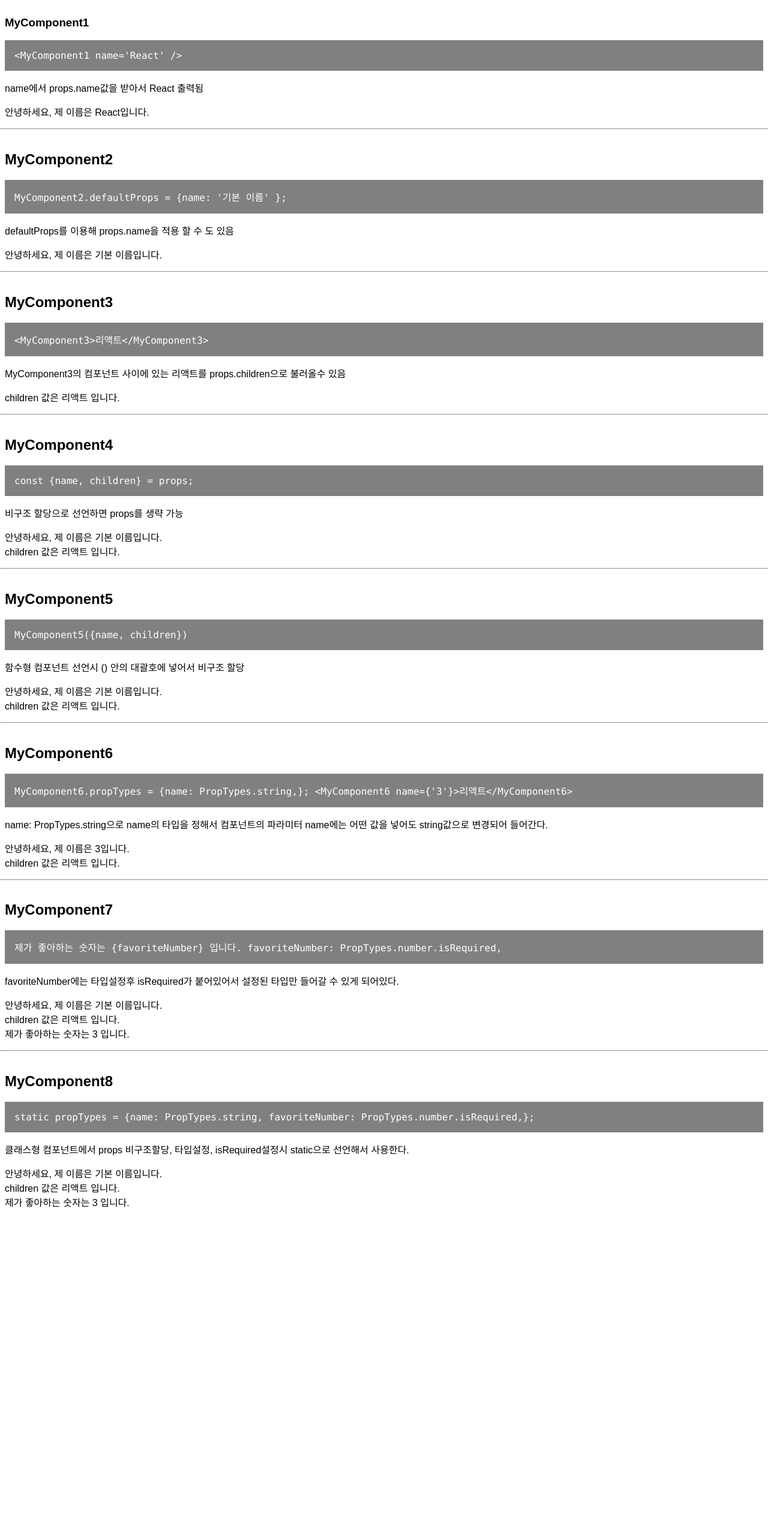
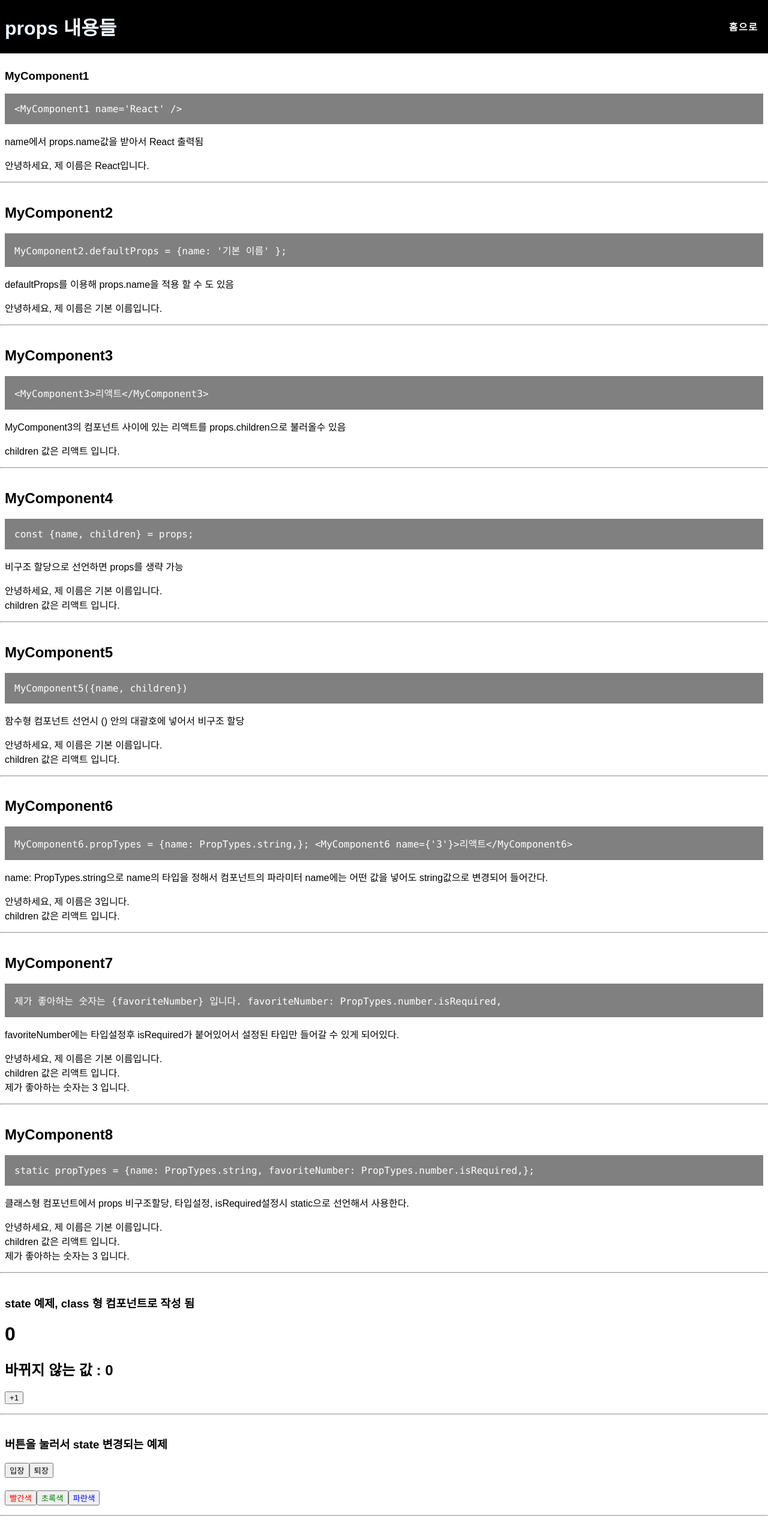
Before and after one commit to jmeno1011/noServerSideProject, a React (Create React App) app: page /noServerSideProject/section5 in a window 1280 px wide. Shown: the whole page at 60% size. Before the commit the page ends 2024 px from the top, so only its background shows below. Built offline with nearby package versions, Linux system fonts and the light colour scheme.

Commit message:
정리 2일차

```diff
--- a/src/App.jsx
+++ b/src/App.jsx
@@ -4,12 +4,6 @@ import { Home, About, SignUp, SignIn } from "./components/section1";
 import { Main, Memo, Weather } from "./components/section2";
 import DomSelect from "./components/section3/DomSelect";
 import MyComponent1 from "./components/section5/MyComponent1";
-import Counter from "./components/section5/Counter1";
-import Counter2 from "./components/section5/Counter2";
-import Counter3 from "./components/section5/Counter3";
-import Counter4 from "./components/section5/Counter4";
-import Say1 from "./components/section5/Say1";
-import Say2 from "./components/section5/Say2";
 import EventPractice1 from "./components/section6/EventPractice1";
 import EventPractice2 from "./components/section6/EventPractice2";
 import EventPractice3 from "./components/section6/EventPractice3";
@@ -55,12 +49,6 @@ function App() {
           path="noServerSideProject/section5/"
           element={<MyComponent1 name="React" />}
         />
-        <Route path="noServerSideProject/section6-1/" element={<Counter />} />
-        <Route path="noServerSideProject/section6-2/" element={<Counter2 />} />
-        <Route path="noServerSideProject/section6-3/" element={<Counter3 />} />
-        <Route path="noServerSideProject/section6-4/" element={<Counter4 />} />
-        <Route path="noServerSideProject/section6-5/" element={<Say1 />} />
-        <Route path="noServerSideProject/section6-6/" element={<Say2 />} />
         <Route
           path="noServerSideProject/chapter4-1/"
           element={<EventPractice1 />}
--- /dev/null
+++ b/src/components/section5/Counter.js
@@ -0,0 +1,127 @@
+import { Component } from "react";
+
+class Counter extends Component {
+  constructor(props) {
+    // 현재 클래스형 컴포넌트가 상속받고 있는
+    // 리액트 Component가 가지고 있는 생성자 함수를 호출함
+    super(props);
+    // number의 초기값 설정
+    this.state = {
+      number: 0,
+      fixedNumber: 0,
+    };
+  }
+  render() {
+    const { number, fixedNumber } = this.state;
+    return (
+      <div>
+        <h1>{number}</h1>
+        <h2>바뀌지 않는 값 : {fixedNumber}</h2>
+        <button
+          onClick={() => {
+            this.setState({ number: number + 1 });
+          }}
+        >
+          +1
+        </button>
+      </div>
+    );
+  }
+}
+
+export default Counter;
+
+// 클래스형 컴포넌트 Counter 변화 과정 아래 1, 2, 3 과정
+
+class Counter1 extends Component {
+  // constructor 매서드 안쓰고 선언하기
+  state = {
+    number: 0,
+    fixedNumber: 0,
+  };
+  render() {
+    const { number, fixedNumber } = this.state;
+    return (
+      <div>
+        <h1>{number}</h1>
+        <h2>바뀌지 않는 값 : {fixedNumber}</h2>
+        <button
+          onClick={() => {
+            this.setState({ number: number + 1 });
+            this.setState({ number: this.state.number + 1 });
+          }}
+        >
+          +1
+        </button>
+      </div>
+    );
+  }
+}
+
+class Counter2 extends Component {
+  // constructor 매서드 안쓰고 선언하기
+  state = {
+    number: 0,
+    fixedNumber: 0,
+  };
+  render() {
+    const { number, fixedNumber } = this.state;
+    return (
+      <div>
+        <h1>{number}</h1>
+        <h2>바뀌지 않는 값 : {fixedNumber}</h2>
+        <button
+          // Counter2.js 와 비교할때 아래와 같은 방식으로 하면 숫자가 2점씩 올라같다
+          onClick={() => {
+            this.setState((prevState) => {
+              return {
+                number: prevState.number + 1,
+              };
+            });
+            // 위 this.setState안에 함수와 아래와 같음
+            // 화살표 함수 사용시엔 {}사용시 return 필요,
+            // ()일경우 return은 필요없다.
+            this.setState((prevState) => ({
+              number: prevState.number + 1,
+            }));
+          }}
+        >
+          +1
+        </button>
+      </div>
+    );
+  }
+}
+
+class Counter3 extends Component {
+  // constructor 매서드 안쓰고 선언하기
+  state = {
+    number: 0,
+    fixedNumber: 0,
+  };
+  render() {
+    const { number, fixedNumber } = this.state;
+    return (
+      <div>
+        <h1>{number}</h1>
+        <h2>바뀌지 않는 값 : {fixedNumber}</h2>
+        <button
+          onClick={() => {
+            // this.state 확인
+            this.setState(
+              {
+                number: number + 1,
+              },
+              () => {
+                console.log("방금 setState가 호출되었습니다.");
+                console.log(this.state);
+              }
+            );
+          }}
+        >
+          +1
+        </button>
+      </div>
+    );
+  }
+}
--- a/src/components/section5/Counter1.js
+++ /dev/null
@@ -1,32 +0,0 @@
-import { Component } from "react";
-
-class Counter extends Component {
-  constructor(props) {
-    // 현재 클래스형 컴포넌트가 상속받고 있는
-    // 리액트 Component가 가지고 있는 생성자 함수를 호출함
-    super(props);
-    // number의 초기값 설정
-    this.state = {
-      number: 0,
-      fixedNumber: 0,
-    };
-  }
-  render() {
-    const { number, fixedNumber } = this.state;
-    return (
-      <div>
-        <h1>{number}</h1>
-        <h2>바뀌지 않는 값 : {fixedNumber}</h2>
-        <button
-          onClick={() => {
-            this.setState({ number: number + 1 });
-          }}
-        >
-          +1
-        </button>
-      </div>
-    );
-  }
-}
-
-export default Counter;
--- a/src/components/section5/Counter2.js
+++ /dev/null
@@ -1,28 +0,0 @@
-import { Component } from "react";
-
-class Counter2 extends Component {
-  // constructor 매서드 안쓰고 선언하기
-  state = {
-    number: 0,
-    fixedNumber: 0,
-  };
-  render() {
-    const { number, fixedNumber } = this.state;
-    return (
-      <div>
-        <h1>{number}</h1>
-        <h2>바뀌지 않는 값 : {fixedNumber}</h2>
-        <button
-          onClick={() => {
-            this.setState({ number: number + 1 });
-            this.setState({ number: this.state.number + 1 });
-          }}
-        >
-          +1
-        </button>
-      </div>
-    );
-  }
-}
-
-export default Counter2;
--- a/src/components/section5/Counter3.js
+++ /dev/null
@@ -1,38 +0,0 @@
-import { Component } from "react";
-
-class Counter4 extends Component {
-  // constructor 매서드 안쓰고 선언하기
-  state = {
-    number: 0,
-    fixedNumber: 0,
-  };
-  render() {
-    const { number, fixedNumber } = this.state;
-    return (
-      <div>
-        <h1>{number}</h1>
-        <h2>바뀌지 않는 값 : {fixedNumber}</h2>
-        <button
-          // Counter2.js 와 비교할때 아래와 같은 방식으로 하면 숫자가 2점씩 올라같다
-          onClick={() => {
-            this.setState((prevState) => {
-              return {
-                number: prevState.number + 1,
-              };
-            });
-            // 위 this.setState안에 함수와 아래와 같음
-            // 화살표 함수 사용시엔 {}사용시 return 필요,
-            // ()일경우 return은 필요없다.
-            this.setState((prevState) => ({
-              number: prevState.number + 1,
-            }));
-          }}
-        >
-          +1
-        </button>
-      </div>
-    );
-  }
-}
-
-export default Counter4;
--- a/src/components/section5/Counter4.js
+++ /dev/null
@@ -1,36 +0,0 @@
-import { Component } from "react";
-
-class Counter4 extends Component {
-  // constructor 매서드 안쓰고 선언하기
-  state = {
-    number: 0,
-    fixedNumber: 0,
-  };
-  render() {
-    const { number, fixedNumber } = this.state;
-    return (
-      <div>
-        <h1>{number}</h1>
-        <h2>바뀌지 않는 값 : {fixedNumber}</h2>
-        <button
-          onClick={() => {
-            // this.state 확인
-            this.setState(
-              {
-                number: number + 1,
-              },
-              () => {
-                console.log("방금 setState가 호출되었습니다.");
-                console.log(this.state);
-              }
-            );
-          }}
-        >
-          +1
-        </button>
-      </div>
-    );
-  }
-}
-
-export default Counter4;
--- a/src/components/section5/MyComponent1.js
+++ b/src/components/section5/MyComponent1.js
@@ -1,6 +1,9 @@
 // 화살표 문법 확인
 import React from "react";
 import PropTypes from "prop-types";
+import "./styles.css";
+import Counter from "./Counter";
+import Say from "./Say";
 
 function MyComponent1(props) {
   const blackDog = new BlackDog();
@@ -11,6 +14,10 @@ function MyComponent1(props) {
 
   return (
     <>
+      <header className="header">
+        <h1>props 내용들</h1>
+        <a href="/noServerSideProject">홈으로</a>
+      </header>
       <div className="component">
         <h3>MyComponent1</h3>
         <code>{"<MyComponent1 name='React' /> "}</code>
@@ -45,6 +52,17 @@ function MyComponent1(props) {
       <div className="component">
         <MyComponent8 favoriteNumber={3}>리액트</MyComponent8>
       </div>
+      <hr />
+      <div className="component">
+        <h3>state 예제, class 형 컴포넌트로 작성 됨</h3>
+        <Counter />
+      </div>
+      <hr />
+      <div className="component">
+        <h3>버튼을 눌러서 state 변경되는 예제</h3>
+        <Say />
+      </div>
+      <hr />
     </>
   );
 }
--- a/src/components/section5/Say2.js
+++ b/src/components/section5/Say.js
@@ -1,6 +1,6 @@
 import React, { useState } from "react";
 
-function Say2() {
+function Say() {
   const [message, setMessage] = useState("");
   const onClickEnter = () => setMessage("안녕하세요!");
   const onClickLeave = () => setMessage("안녕히 가세요!");
@@ -24,4 +24,4 @@ function Say2() {
   );
 }
 
-export default Say2;
+export default Say;
--- a/src/components/section5/Say1.js
+++ /dev/null
@@ -1,16 +0,0 @@
-import React, { useState } from "react";
-
-function Say1() {
-  const [message, setMessage] = useState("");
-  const onClickEnter = () => setMessage("안녕하세요!");
-  const onClickLeave = () => setMessage("안녕히 가세요!");
-  return (
-    <div>
-      <button onClick={onClickEnter}>입장</button>
-      <button onClick={onClickLeave}>퇴장</button>
-      <h1>{message}</h1>
-    </div>
-  );
-}
-
-export default Say1;
--- /dev/null
+++ b/src/components/section5/styles.css
@@ -0,0 +1,17 @@
+.header {
+  background: black;
+  display: flex;
+  color: aliceblue;
+  align-items: center;
+  padding: 0 0.5rem;
+}
+.header > h1 {
+  width: 100%;
+}
+
+.header > a {
+  width: 60px;
+}
+.header > a:hover {
+  color: aquamarine;
+}
```
